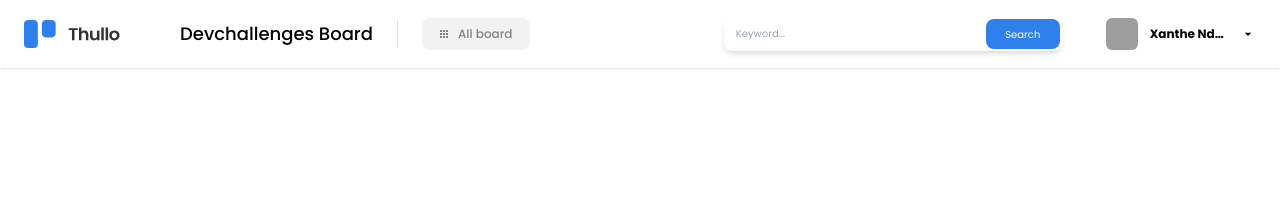
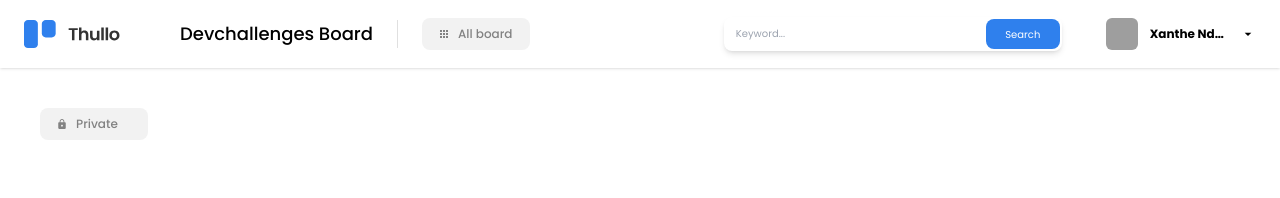
Before and after one commit to jruizsilva/clon-trello-nextjs-devchallenges.io, a Next.js app: page / in a window 1280 px wide. Shown: the top 198 px of the page. Built offline with nearby package versions, Linux system fonts and the light colour scheme; grey boxes are pictures that could not be loaded.

Commit message:
visibility button

```diff
--- a/src/app/boards/_ui/boardcard.tsx
+++ b/src/app/boards/_ui/boardcard.tsx
@@ -1,5 +1,5 @@
-import { notoSans } from '@/app/layout'
 import Avatar from '@/components/avatar'
+import { notoSans } from '@/fonts/fonts'
 import Image from 'next/image'
 
 interface Props {}
--- a/src/app/layout.tsx
+++ b/src/app/layout.tsx
@@ -1,17 +1,7 @@
 import type { Metadata } from 'next'
-import { Poppins, Noto_Sans } from 'next/font/google'
 import './globals.css'
 import Navbar from '@/components/navbar/navbar'
-
-const poppins = Poppins({
-  subsets: ['latin'],
-  weight: ['400', '500', '600', '700']
-})
-
-export const notoSans = Noto_Sans({
-  subsets: ['latin'],
-  weight: ['400', '500', '600', '700']
-})
+import { poppins } from '@/fonts/fonts'
 
 export const metadata: Metadata = {
   title: 'Trello Clon - devchallenges.io',
--- a/src/app/page.tsx
+++ b/src/app/page.tsx
@@ -1,3 +1,9 @@
+import SelectVisibility from '@/components/selectvisibility'
+
 export default function Home() {
-  return <main></main>
+  return (
+    <main className='mt-10 ml-10'>
+      <SelectVisibility />
+    </main>
+  )
 }
--- /dev/null
+++ b/src/components/selectvisibility.tsx
@@ -0,0 +1,68 @@
+'use client'
+import { notoSans } from '@/fonts/fonts'
+import { Popover } from '@headlessui/react'
+import { IoMdLock } from 'react-icons/io'
+import { MdLock, MdPublic } from 'react-icons/md'
+import Button from './button'
+import CustomIcon from './navbar/customicon'
+
+interface Props {}
+
+export default function SelectVisibility(props: Props): JSX.Element {
+  return (
+    <Popover className='relative'>
+      <Popover.Button
+        as={Button}
+        icon={
+          <CustomIcon icon={IoMdLock} fontSize={12} fill='#828282' />
+        }
+        className='flex items-center gap-2 min-w-[108px] h-[32px] bg-[#f2f2f2] rounded-lg px-4 py-2 hover:bg-[#e2e2e2]'
+      >
+        <span className='text-xs font-medium text-[#828282]'>
+          Private
+        </span>
+      </Popover.Button>
+
+      <Popover.Panel
+        className={
+          'absolute top-[45px] w-[234px] h-[199px] px-3 py-3 bg-white shadow-lg border border-[#e0e0e0] rounded-xl'
+        }
+      >
+        <header className='flex flex-col gap-1 mb-4'>
+          <h4 className='font-semibold text-[#4f4f4f] text-xs'>
+            Visibility
+          </h4>
+          <p className='text-[#828282] text-xs'>
+            Choose who can see to this board.
+          </p>
+        </header>
+        <div className={`flex flex-col gap-2 ${notoSans.className}`}>
+          <button className='flex flex-col gap-1  bg-[#f2f2f2] h-[58px] rounded-lg p-3'>
+            <div className='flex gap-2'>
+              <MdPublic fill='#4F4F4F' />
+              <span className='text-xs font-medium text-[#4F4F4F]'>
+                Public
+              </span>
+            </div>
+
+            <span className='text-[10px] font-normal text-[#828282]'>
+              Anyone on the internet can see this.
+            </span>
+          </button>
+          <button className='flex flex-col gap-1 h-[58px] rounded-lg p-3'>
+            <div className='flex gap-2'>
+              <MdLock fill='#4F4F4F' />
+              <span className='text-xs font-medium text-[#4F4F4F]'>
+                Private
+              </span>
+            </div>
+
+            <span className='text-[10px] font-normal text-[#828282]'>
+              Only board members can see this
+            </span>
+          </button>
+        </div>
+      </Popover.Panel>
+    </Popover>
+  )
+}
--- /dev/null
+++ b/src/fonts/fonts.ts
@@ -0,0 +1,11 @@
+import { Poppins, Noto_Sans } from 'next/font/google'
+
+export const poppins = Poppins({
+  subsets: ['latin'],
+  weight: ['400', '500', '600', '700']
+})
+
+export const notoSans = Noto_Sans({
+  subsets: ['latin'],
+  weight: ['400', '500', '600', '700']
+})
```
